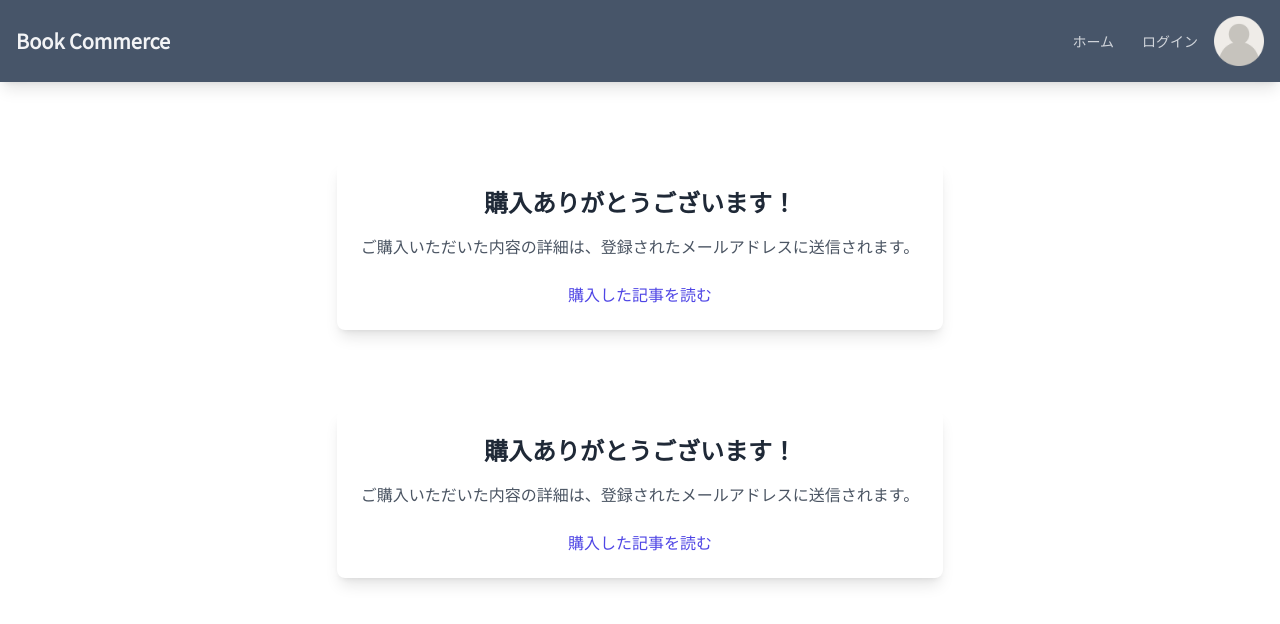
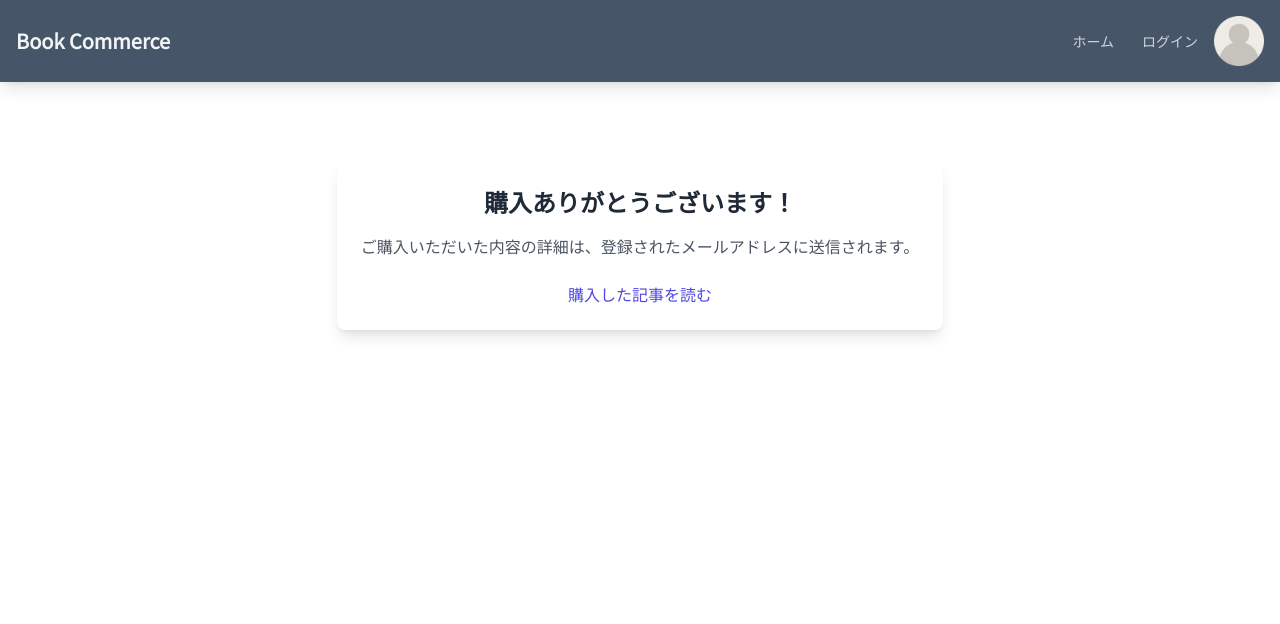
Before and after one commit to nacica/1227ebook, a Next.js app: page /book/checkout-sucess in a window 1280 px wide. Shown: the top 624 px of the page. Built offline with nearby package versions, Linux system fonts and the light colour scheme; no server answers.

Commit message:
vercelデプロイ6回目

```diff
--- a/package.json
+++ b/package.json
@@ -29,6 +29,7 @@
     "postcss": "^8",
     "prisma": "^5.7.1",
     "tailwindcss": "^3.3.0",
-    "typescript": "^5"
+    "typescript": "^5",
+    "react-hooks/exhaustive-deps": "off"
   }
 }
--- a/src/app/book/checkout-sucess/page.tsx
+++ b/src/app/book/checkout-sucess/page.tsx
@@ -44,7 +44,7 @@ const PurchaseSuccess = () => {
         };
 
         fetchData();
-
+// eslint-disable-next-line
     },[]);
 
   return (
--- a/src/app/layout.tsx
+++ b/src/app/layout.tsx
@@ -26,7 +26,6 @@ export default function RootLayout({
         <NextAuthProvider>
            <Header/>
            <Suspense fallback={<Loading/>}>{children}</Suspense>
-           {children}
         </NextAuthProvider>
 
 
```
Also changed, not shown: 1 other file (tests, documents, lock files or other folders).
